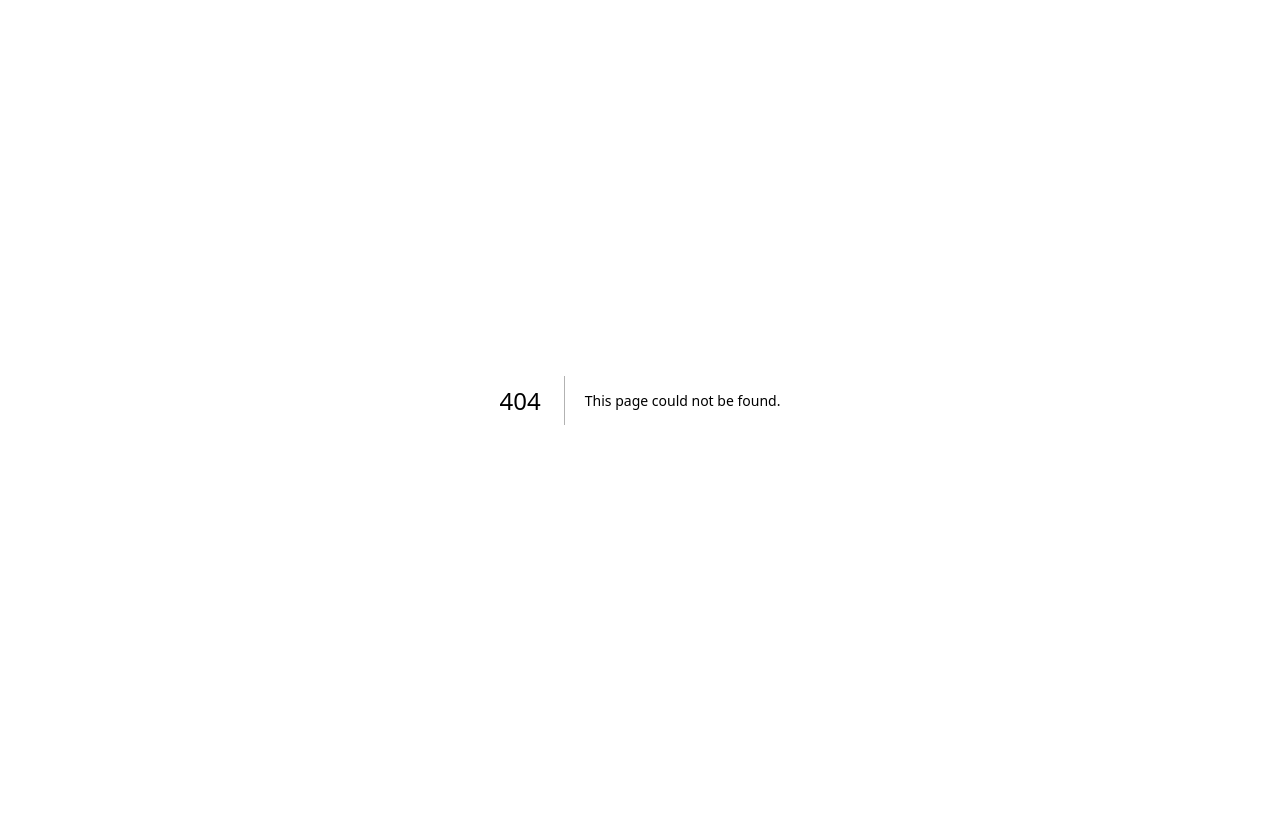
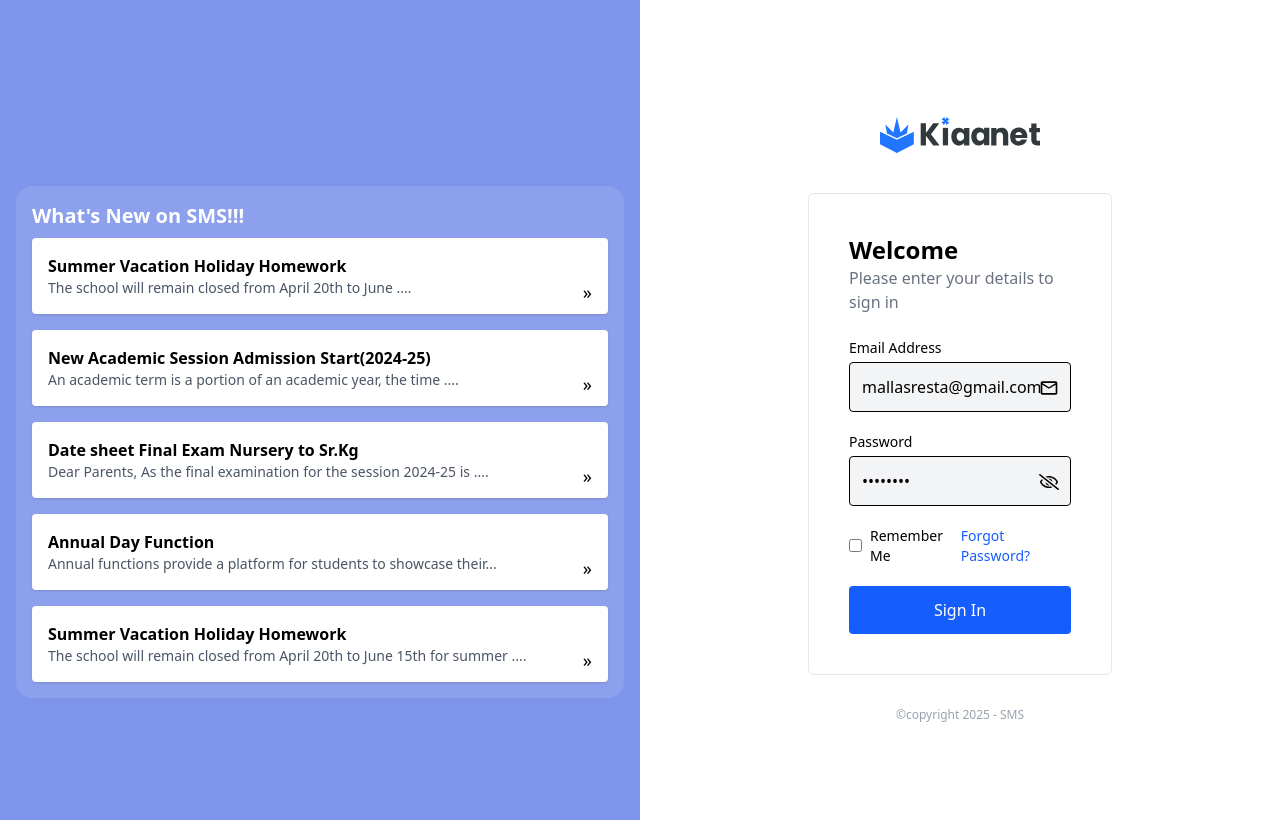
Before and after one commit to Aayesha-baidhya/Kiaanet, a Next.js app: page /login in a window 1280 px wide. Before the commit this address had no page. Built offline with nearby package versions, Linux system fonts and the light colour scheme.

Commit message:
feat:  renamed about-me to login

```diff
--- a/src/app/about-me/page.tsx
+++ b/src/app/login/page.tsx
@@ -3,16 +3,16 @@
 import LoginForm from '@/components/loginForm'
 import React from 'react'
 
-export default function about() {
+export default function page() {
   return (
-    <div className="min-h-screen flex items-stretch">
+    <div className="min-h-screen flex flex-col md:flex-row">
 
         <div className="w-full md:w-1/2 bg-[#8CA0ED] flex items-center">
             {/* <h2>About</h2> */}
             {/* <PrimaryBtn/> Calling the component */}
             <Announcement/>
             </div>
-        <div className="w-full md:w-1/2 flex items-center justify-center bg-white">
+        <div className="w-full md:w-1/2 mt-5 flex items-center justify-center bg-white">
             <LoginForm/>
             </div>
     </div>
```
